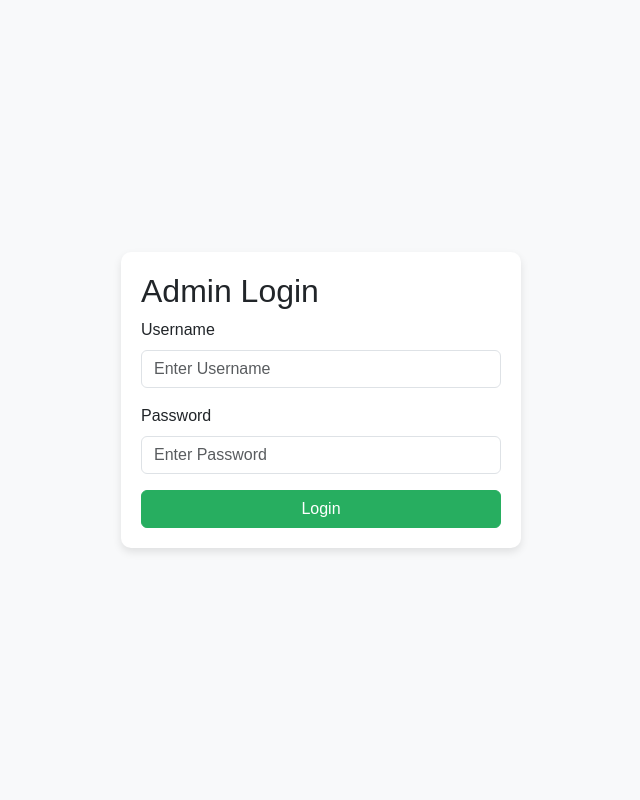
After one commit to httpsysa/UI-Chatbot, a PHP site: page /admin.html in a window 1280 px wide. The commit adds this page. Shown: the whole page, without its empty margins (319-959 px from the left). Run offline with PHP 8.4, Linux system fonts and the light colour scheme.

Commit message:
Admin added

```diff
--- /dev/null
+++ b/Project Materials/UI/admin.html
@@ -0,0 +1,110 @@
+<!DOCTYPE html>
+<html lang="en">
+<head>
+    <meta charset="UTF-8">
+    <meta name="viewport" content="width=device-width, initial-scale=1.0">
+    <title>Admin Panel</title>
+    <link rel="stylesheet" href="https://cdnjs.cloudflare.com/ajax/libs/bootstrap/5.3.0/css/bootstrap.min.css">
+    <style>
+        body {
+            display: flex;
+            flex-direction: column;
+            justify-content: center;
+            align-items: center;
+            height: 100vh;
+            margin: 0;
+            font-family: Arial, sans-serif;
+            background-color: #f8f9fa;
+        }
+        .container {
+            width: 100%;
+            max-width: 400px;
+            padding: 20px;
+            background-color: #ffffff;
+            border-radius: 10px;
+            box-shadow: 0 4px 8px rgba(0, 0, 0, 0.1);
+        }
+        .dashboard {
+            display: none; /* Hidden by default */
+            text-align: center;
+        }
+        .error-message {
+            color: red;
+            font-size: 14px;
+            display: none;
+            margin-top: 10px;
+            text-align: center;
+        }
+        .action {
+            display: flex;
+            gap: 10px;
+            justify-content: center;
+            margin-top: 20px;
+        }
+        .btn-primary {
+            background-color: #e74c3c; /* Red hue */
+            border-color: #e74c3c;
+        }
+        .btn-primary:hover {
+            background-color: #c0392b; /* Darker red hue */
+            border-color: #c0392b;
+        }
+        .btn-success {
+            background-color: #27ae60; /* Green for login */
+            border-color: #27ae60;
+        }
+        .btn-success:hover {
+            background-color: #229954; /* Darker green */
+            border-color: #229954;
+        }
+    </style>
+</head>
+<body>
+
+    <!-- Login Section -->
+    <div class="container login-section">
+        <h2>Admin Login</h2>
+        <form id="adminLoginForm">
+            <div class="mb-3">
+                <label for="username" class="form-label">Username</label>
+                <input type="text" id="username" class="form-control" placeholder="Enter Username" required>
+            </div>
+            <div class="mb-3">
+                <label for="password" class="form-label">Password</label>
+                <input type="password" id="password" class="form-control" placeholder="Enter Password" required>
+            </div>
+            <button type="submit" class="btn btn-success w-100">Login</button>
+            <p class="error-message" id="errorMessage">Invalid Username or Password!</p>
+        </form>
+    </div>
+
+    <div class="container dashboard">
+        <h2>Welcome to the Admin Dashboard</h2>
+        <p class="action">
+            <a href="addform.php" class="btn btn-primary">Add Data</a>
+            <a href="chatbot.php" class="btn btn-primary">Chat Now</a>
+            <a href="view.php" class="btn btn-primary">View Data</a>
+        </p>
+    </div>
+
+    <script>
+        document.getElementById('adminLoginForm').addEventListener('submit', function (e) {
+            e.preventDefault();
+
+            const validUsername = "Admin001";
+            const validPassword = "@dm!n123";
+
+            const username = document.getElementById('username').value.trim();
+            const password = document.getElementById('password').value.trim();
+
+            if (username === validUsername && password === validPassword) {
+                document.querySelector('.login-section').style.display = 'none';
+                document.querySelector('.dashboard').style.display = 'block';
+            } else {
+                document.getElementById('errorMessage').style.display = 'block';
+            }
+        });
+    </script>
+
+</body>
+</html>
--- a/Project Materials/UI/chatbot.php
+++ b/Project Materials/UI/chatbot.php
@@ -282,11 +282,17 @@
         </div>
     </div>
 
+
+    <p><a href="admin.html" class="btn btn-primary">Click here to login as Admin!</a></p>
+
+
+    <!--
     <p class="action">
         <a href="addform.php" class="btn btn-primary">Add Data</a>
         <a href="index.php" class="btn btn-primary">Chat Now</a>
         <a href="view.php" class="btn btn-primary">View</a>
     </p>
+    -->
 
     <footer>Villa Chatbot. 2025 All rights reserved.</footer>
 
```
